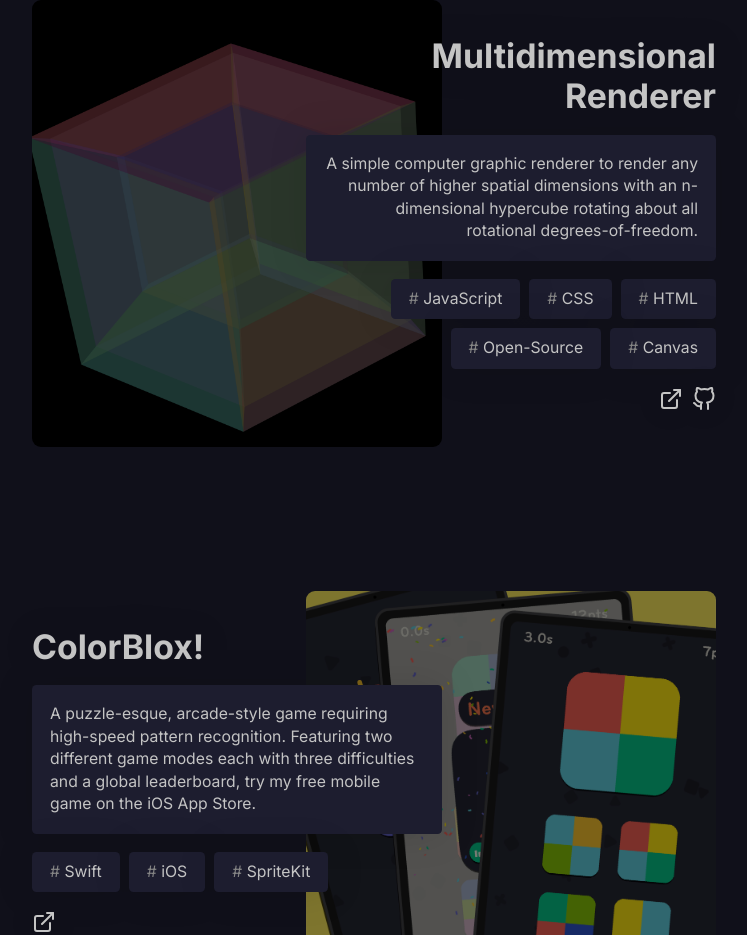
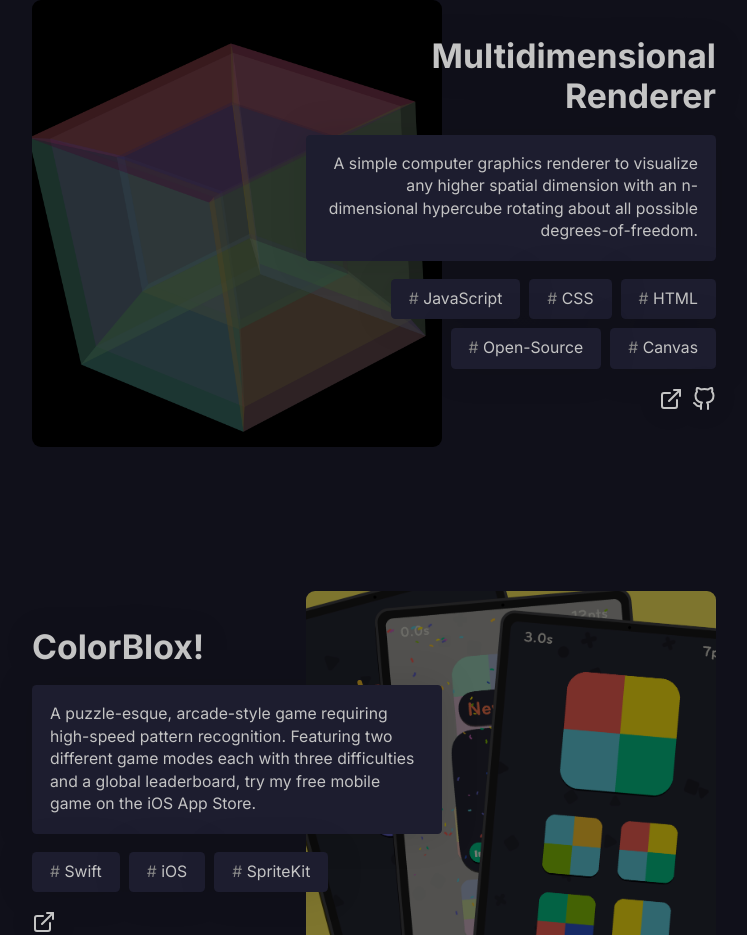
Before and after one commit to grahamcracker1234/portfolio-site, a Next.js app: page / in a window 1280 px wide. Shown: the part 1740-2675 px from the top of the page, without its empty margins (266-1013 px from the left). Built offline with nearby package versions, Linux system fonts and the light colour scheme.

Commit message:
fix: grammar

```diff
--- a/components/Projects.js
+++ b/components/Projects.js
@@ -9,7 +9,7 @@ export default function Projects() {
       <h2 className="text-white font-bold lg:text-4xl text-2xl lg:mb-4 mb-2">Featured projects 📁</h2>
       <hr className={`${utilsStyles.gradient} h-[0.1rem] 2xl:max-w-sm max-w-xs w-full mb-7 rounded`}/>
       <div className="flex flex-col gap-8 items-center">
-        <Project name="Multidimensional Renderer" description="A simple computer graphic renderer to render any number of higher spatial dimensions with an n-dimensional hypercube rotating about all rotational degrees-of-freedom." technologies={["HTML", "CSS", "JavaScript", "Canvas", "Open-Source"]} imageSrc="/images/renderer.png" links={[{Icon: Icon.GitHub, href: "https://github.com/grahamcracker1234/multidimensional-renderer", name: "GitHub"}, {Icon: Icon.ExternalLink, href: "https://grahamcracker1234.github.io/multidimensional-renderer/", name: "Demo"}]}/>
+        <Project name="Multidimensional Renderer" description="A simple computer graphics renderer to visualize any higher spatial dimension with an n-dimensional hypercube rotating about all possible degrees-of-freedom." technologies={["HTML", "CSS", "JavaScript", "Canvas", "Open-Source"]} imageSrc="/images/renderer.png" links={[{Icon: Icon.GitHub, href: "https://github.com/grahamcracker1234/multidimensional-renderer", name: "GitHub"}, {Icon: Icon.ExternalLink, href: "https://grahamcracker1234.github.io/multidimensional-renderer/", name: "Demo"}]}/>
         <Project name="ColorBlox!" description="A puzzle-esque, arcade-style game requiring high-speed pattern recognition. Featuring two different game modes each with three difficulties and a global leaderboard, try my free mobile game on the iOS App Store." technologies={["Swift", "iOS", "SpriteKit"]} imageSrc="/images/colorblox.png" links={[{Icon: Icon.ExternalLink, href: "https://apps.apple.com/us/app/colorblox/id1265656307", name: "App Store"}]} flip={true}/>
         <Project name="Portfolio Site" description="This website, which you are currently viewing, acts as a digital portfolio and an archive for all my projects. It is open sourced, so feel free to look at it on GitHub." technologies={["HTML", "CSS", "JavaScript", "React", "Next.js", "Tailwind", "Vercel", "Open-Source"]} imageSrc="/images/portfolio-site.png" links={[{Icon: Icon.GitHub, href: "https://github.com/grahamcracker1234/portfolio-site", name: "GitHub"}]}/>
         <Button text="More Projects" href="https://github.com/grahamcracker1234?tab=repositories" target="_blank" rel="noopener noreferrer" className="mx-auto"/>
```
